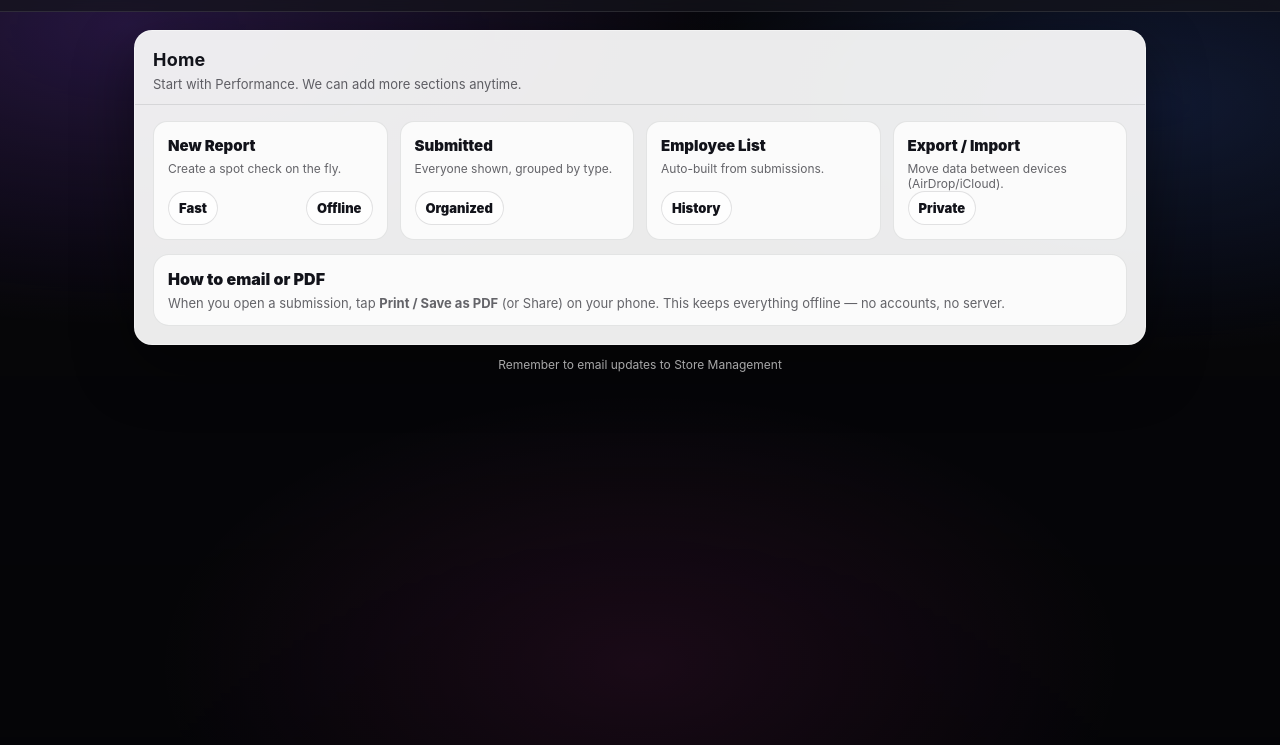
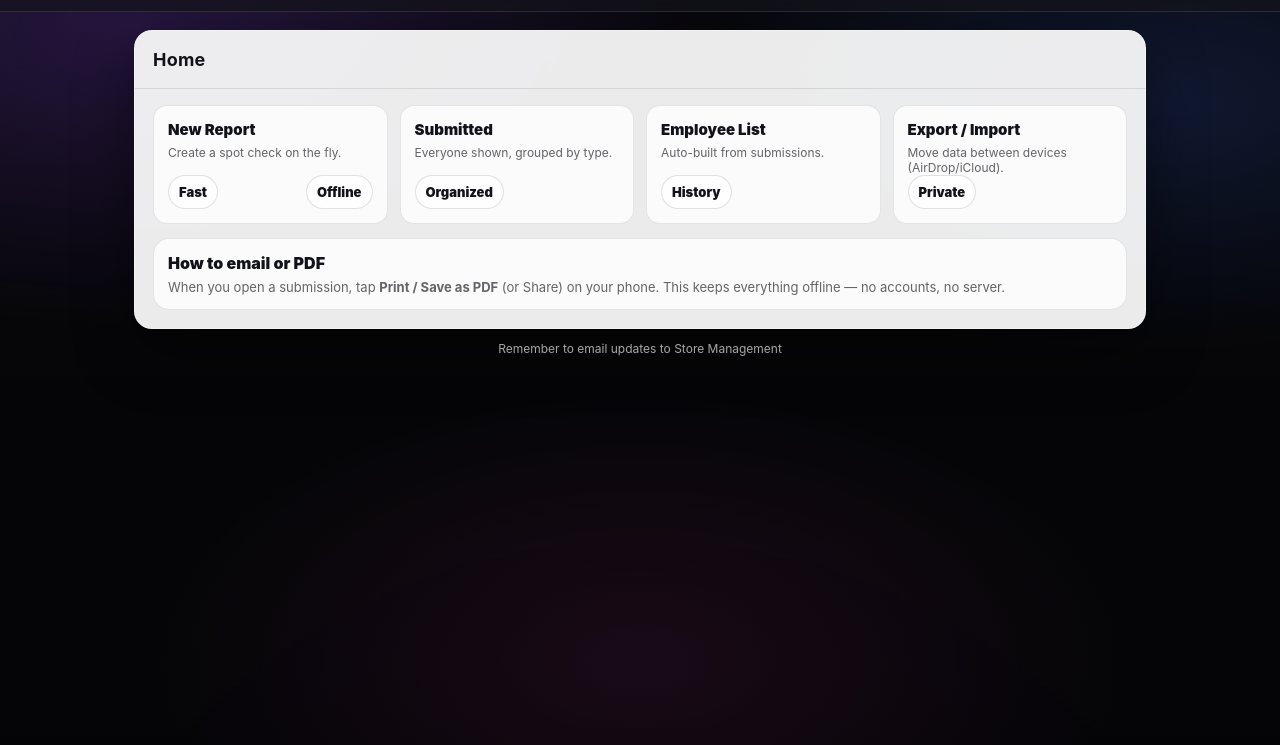
Before and after one commit to shotwellnathan/3158, a plain HTML site: page index.html in a window 1280 px wide. Shown: the part 55-800 px from the top of the page. Drawn offline with Linux system fonts and the light colour scheme.

Commit message:
Update index.html

```diff
--- a/index.html
+++ b/index.html
@@ -291,7 +291,7 @@
   }
 
   function homeView(){
-    setHeader("Home", "Start with Performance. We can add more sections anytime.");
+    setHeader("Home", "");
     const view = document.getElementById("view");
     view.innerHTML = `
       <div class="grid noPrint">
```
